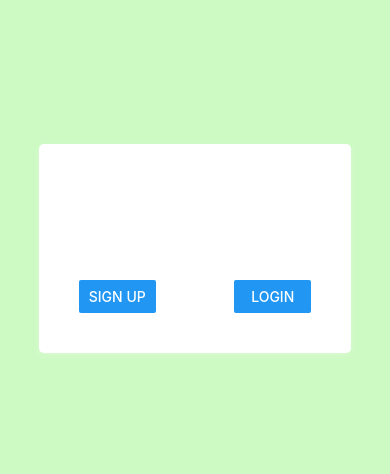
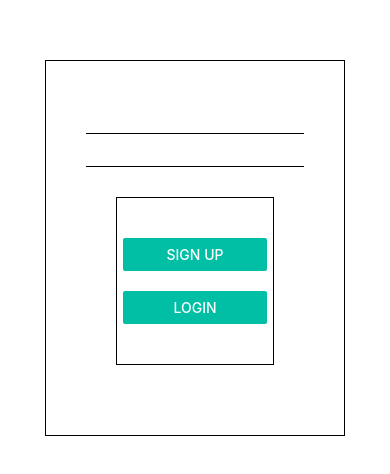
Before and after one commit to divyab275/hack, a React Native app: screen / in a window 390 px wide. Shown: the part 174-648 px from the top of the page. Built offline with nearby package versions, Linux system fonts and the light colour scheme.

Commit message:
Intermediary changes

```diff
--- a/screens/Login.js
+++ b/screens/Login.js
@@ -1,5 +1,6 @@
 import React from 'react'
 import {View,Button,TextInput,StyleSheet} from 'react-native'
+import { genericTypeAnnotation } from '@babel/types';
 
 export default  () =>{
     return (
@@ -9,10 +10,10 @@ export default  () =>{
         <TextInput style={styles.input}/>
         <View style={styles.buttonContainer}>
             <View style={styles.button}>
-                <Button title="Sign Up" />
+                <Button title="Sign Up" color = '#00BFA5'/>
             </View>
             <View style={styles.button}>
-                <Button title="Login"/>
+                <Button title="Login" color = '#00BFA5'/>
             </View>
         </View>
     </View>
@@ -24,32 +25,32 @@ const styles = StyleSheet.create({
     screen:{
         flex:1,
         justifyContent:'center',
-        backgroundColor:'#cdfac3',
         alignItems:'center'
     },
     inputContainer:{
         padding:40,
-        backgroundColor:'#ffffff',
-        borderRadius:5,
-        width:'80%',
-        shadowColor:'#fff',
-        shadowOffset:{width:0,height:2},
-        shadowOpacity:0.26,
-        shadowRadius:6,
-        elevation:13,
+
+        borderWidth : 1,
     },
     buttonContainer:{
-        flexDirection:'row',
+        flexDirection:'column',
         justifyContent:'space-between',
-        paddingTop:30,
+        alignItems : 'center',
+        padding:30,
+        margin : 30,
+        borderWidth : 1,
     },
     input:{
-        borderColor:'white',
+
         borderBottomWidth:.5,
         paddingBottom:0,
         paddingTop:15,
     },
     button:{
-        width:'33%'
+        margin : 10,
+        width : '150%',
+    },
+    buttons : {
+        width : 20,
     }
 })
```
